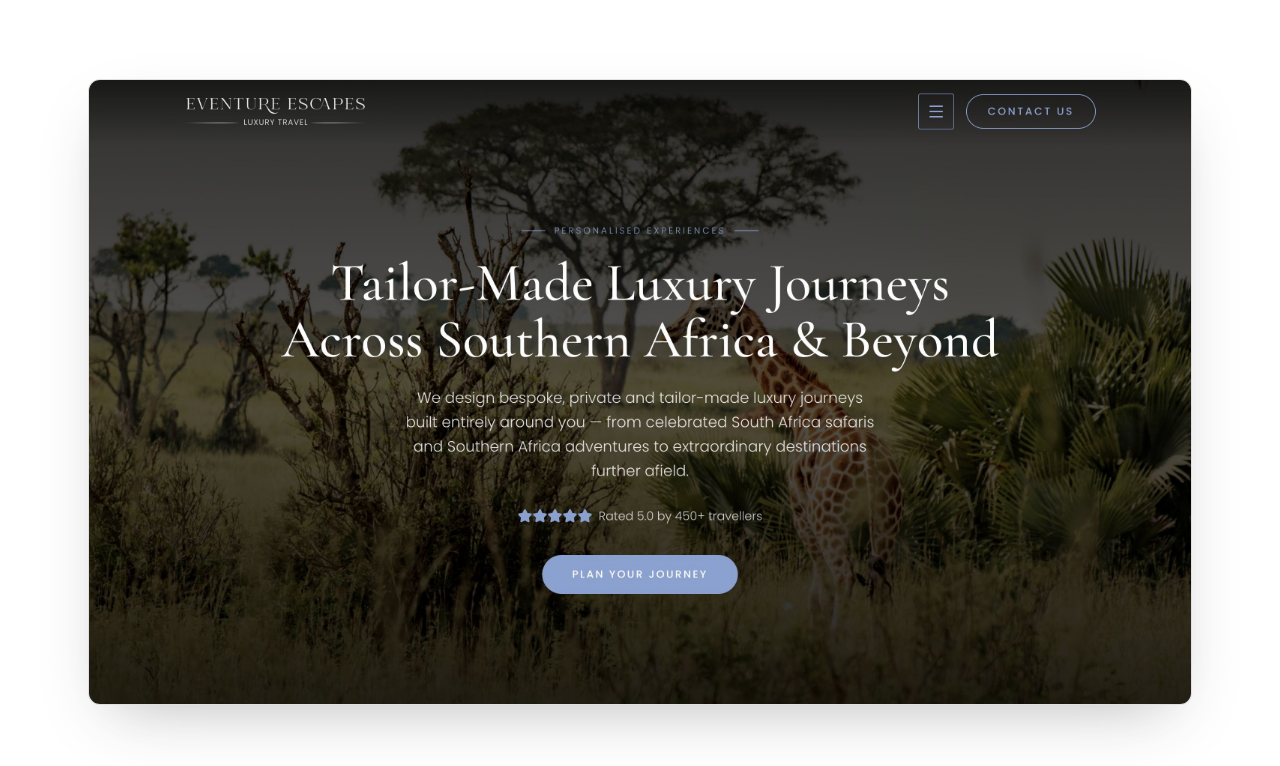
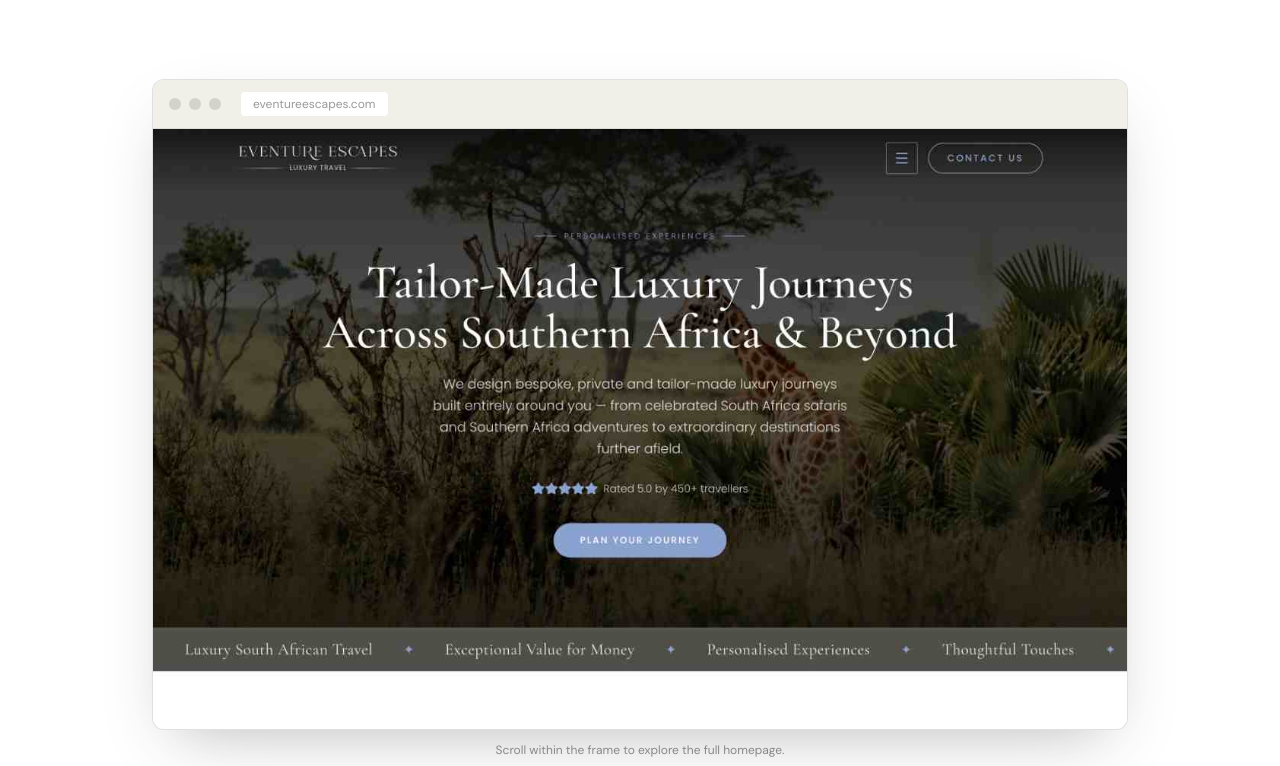
Before and after one commit to luciapaperclipstudio/paperclip-studio-mq, a Next.js app: page /work/eventure-escapes in a window 1280 px wide. Shown: the part 794-1560 px from the top of the page. Built offline with nearby package versions, Linux system fonts and the light colour scheme.

Commit message:
feat: enhance full-width website preview with scrollable frame and browser bar mockup

```diff
--- a/app/work/eventure-escapes/page.tsx
+++ b/app/work/eventure-escapes/page.tsx
@@ -111,21 +111,35 @@ export default function EventureEscapesCaseStudy() {
           </div>
         </section>
 
-        {/* c) Full-width website preview */}
+        {/* c) Full-width website preview — full-page screenshot in a scrollable frame */}
         <section className="bg-white">
-          <div className="mx-auto max-w-6xl px-6 pb-16 md:pb-20">
+          <div className="mx-auto max-w-5xl px-6 pb-16 md:pb-20">
             <Reveal>
-              <div className="overflow-hidden rounded-xl border border-charcoal/15 bg-white shadow-[0_24px_60px_-24px_rgba(51,51,51,0.35)]">
-                {/* Replace with actual screenshot */}
-                <Image
-                  src="/portfolio/eventure-escapes-desktop.jpeg"
-                  alt="Eventure Escapes luxury travel website — designed by Paperclip Studio"
-                  width={1600}
-                  height={1000}
-                  className="block h-auto w-full object-cover"
-                  priority
-                />
-              </div>
+              <figure className="overflow-hidden rounded-xl border border-charcoal/15 bg-white shadow-[0_24px_60px_-24px_rgba(51,51,51,0.35)]">
+                {/* Browser chrome bar */}
+                <div className="flex items-center gap-2 border-b border-charcoal/10 bg-cream px-4 py-3">
+                  <span className="h-3 w-3 rounded-full bg-charcoal/15" aria-hidden="true" />
+                  <span className="h-3 w-3 rounded-full bg-charcoal/15" aria-hidden="true" />
+                  <span className="h-3 w-3 rounded-full bg-charcoal/15" aria-hidden="true" />
+                  <span className="ml-3 truncate rounded bg-white px-3 py-1 text-xs text-charcoal/50">
+                    eventureescapes.com
+                  </span>
+                </div>
+                {/* Scrollable viewport — the tall full-page capture scrolls within here */}
+                <div className="h-[600px] overflow-y-auto overscroll-contain bg-white">
+                  <Image
+                    src="/work/eventure-escapes-full.jpeg"
+                    alt="Full homepage of the Eventure Escapes luxury travel website — designed by Paperclip Studio"
+                    width={1200}
+                    height={7200}
+                    className="block h-auto w-full"
+                    priority
+                  />
+                </div>
+              </figure>
+              <figcaption className="mt-3 text-center text-xs text-muted-foreground">
+                Scroll within the frame to explore the full homepage.
+              </figcaption>
             </Reveal>
           </div>
         </section>
```
Also changed, not shown: public/work/eventure-escapes-full.jpeg (added).
